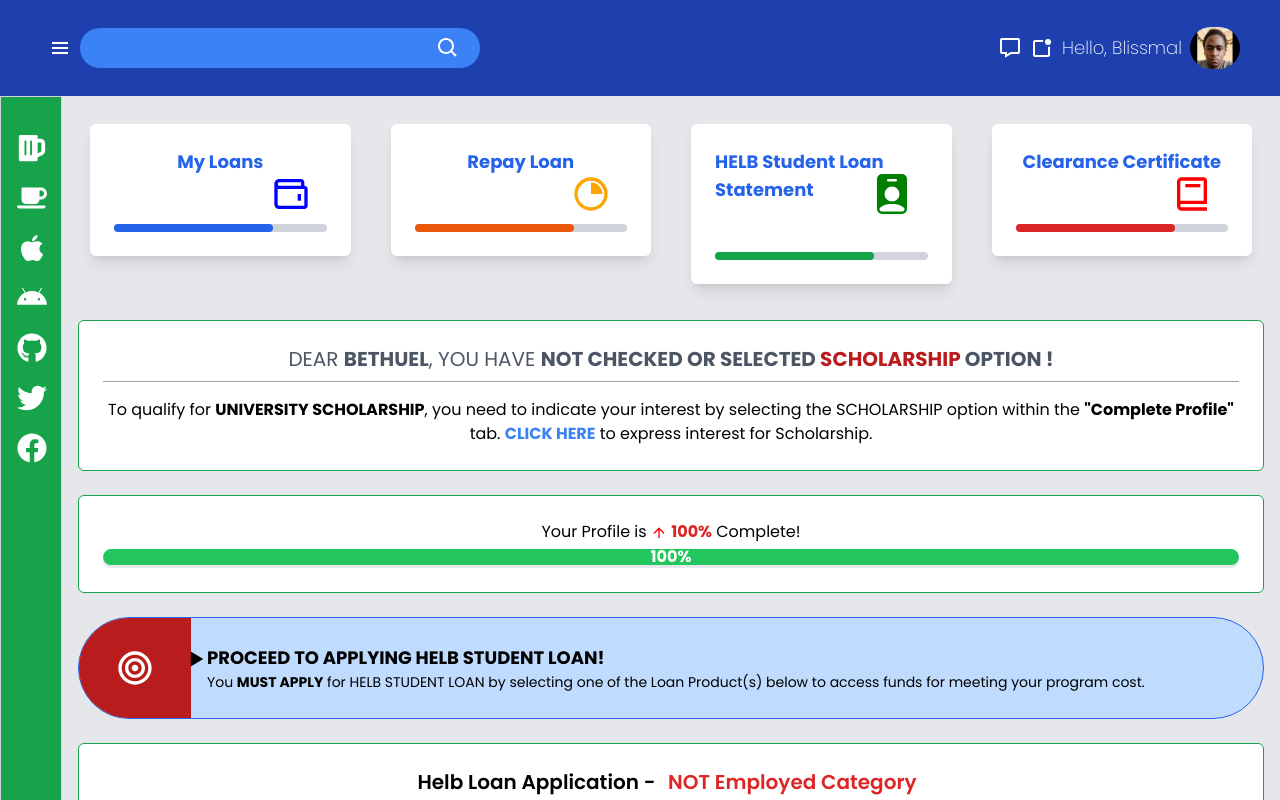
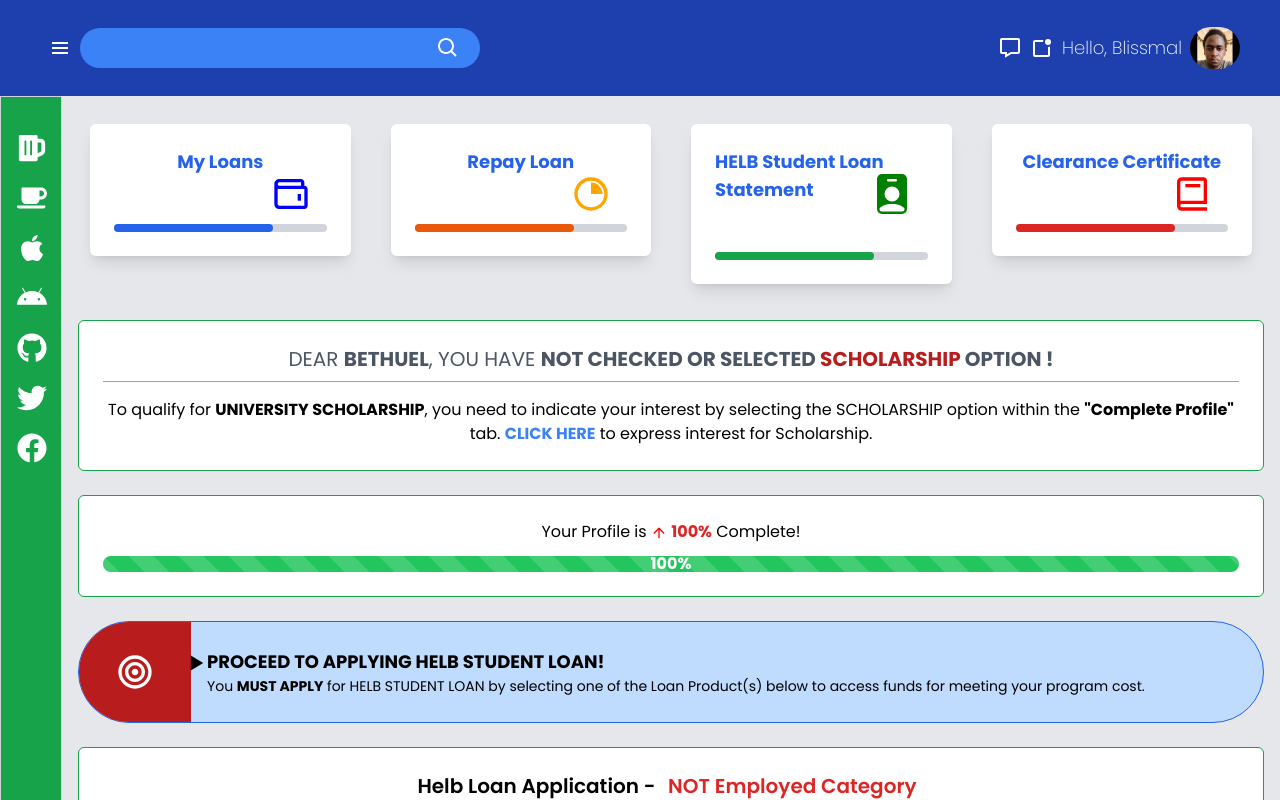
Before and after one commit to Blissmal/helbLike-tailwind, a React (Vite) app: page / in a window 1280 px wide. Shown: the top 800 px of the page. Built offline with nearby package versions, Linux system fonts and the light colour scheme.

Commit message:
added animated progressbar

```diff
--- a/src/index.css
+++ b/src/index.css
@@ -16,5 +16,5 @@
   .animate-moving-stripes {
     background-image: linear-gradient(45deg, rgba(255, 255, 255, 0.15) 25%, transparent 25%, transparent 50%, rgba(255, 255, 255, 0.15) 50%, rgba(255, 255, 255, 0.15) 75%, transparent 75%, transparent);
     background-size: 50px 50px;
-    animation: moving-stripes 1s linear infinite;
+    animation: moving-stripes 0.1s linear infinite;
   }
--- a/src/pages/Home.jsx
+++ b/src/pages/Home.jsx
@@ -1,4 +1,4 @@
-import CardHome from "../components/CardHome"
+import CardHome from "../components/CardHome";
 import {
   BiBook,
   BiBullseye,
@@ -63,16 +63,11 @@ const Home = () => {
           Your Profile is <FiArrowUp className="inline-block" color="red" />{" "}
           <span className="text-red-600 font-bold">100%</span> Complete!
         </p>
-        <div className="relative w-full h-4 bg-gray-200 rounded-full mt-2">
-          <div
-            className="absolute top-0 left-0 h-full bg-green-500 rounded-full animate-bounce"
-            style={{ width: `100%` }}
-          >
-            <b>
-              <span className="flex justify-center items-center h-full text-white">
-                100%
-              </span>
-            </b>
+        <div className="relative w-full h-4 mt-3 bg-gray-200 rounded-full overflow-hidden">
+          <div className="absolute top-0 left-0 w-full h-full bg-green-500 animate-moving-stripes">
+            <div className="flex items-center justify-center w-full h-full text-white font-bold">
+              100%
+            </div>
           </div>
         </div>
       </div>
```
